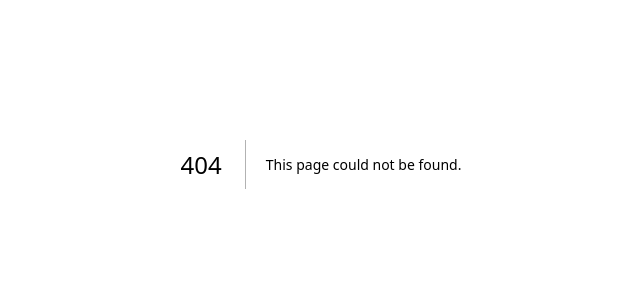
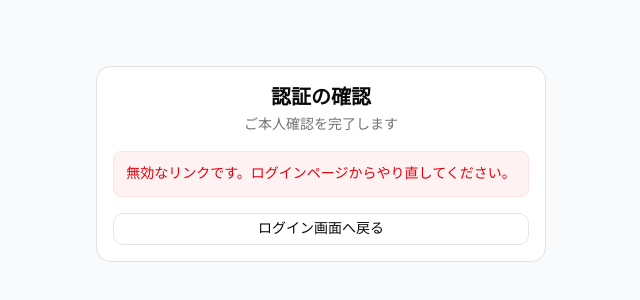
Before and after one commit to Garden-Tree/chodai-kakomon-hub, a Next.js app: page /auth/confirm in a window 1280 px wide. Before the commit this address had no page. Shown: the part 236-536 px from the top of the page, without its empty margins (319-959 px from the left). Built offline with nearby package versions, Linux system fonts and the light colour scheme.

Commit message:
feat: implement email verification flow with auth confirmation page and middleware protection

```diff
--- /dev/null
+++ b/src/app/auth/confirm/page.tsx
@@ -0,0 +1,107 @@
+'use client';
+
+import { Suspense, useState, useEffect } from 'react';
+import { useSearchParams, useRouter } from 'next/navigation';
+import { createClient } from '@/lib/supabase/client';
+import { Button } from '@/components/ui/button';
+import { Card, CardHeader, CardTitle, CardDescription, CardContent } from '@/components/ui/card';
+
+function ConfirmContent() {
+  const searchParams = useSearchParams();
+  const router = useRouter();
+  const [status, setStatus] = useState<'idle' | 'loading' | 'error'>('idle');
+  const [errorMessage, setErrorMessage] = useState('');
+
+  const token_hash = searchParams.get('token_hash');
+  const type = searchParams.get('type') as any;
+  const next = searchParams.get('next') ?? '/upload';
+
+  useEffect(() => {
+    // URLにハッシュパラメータ(#)で付与された場合にクエリとして取り出すためのフォールバック処理
+    // (万が一email templateで #token_hash="..." のようにした場合)
+    if (!token_hash && typeof window !== 'undefined' && window.location.hash) {
+      const hashParams = new URLSearchParams(window.location.hash.substring(1));
+      const hashToken = hashParams.get('token_hash');
+      const hashType = hashParams.get('type');
+      if (hashToken && hashType) {
+        // Here we could set state or redirect to include them as query params,
+        // but for now relying on query params is the standard for token_hash.
+      }
+    }
+
+    if (!token_hash || !type) {
+      setErrorMessage('無効なリンクです。ログインページからやり直してください。');
+      setStatus('error');
+    }
+  }, [token_hash, type]);
+
+  const handleConfirm = async () => {
+    if (!token_hash || !type) return;
+
+    setStatus('loading');
+    const supabase = createClient();
+
+    const { error } = await supabase.auth.verifyOtp({
+      token_hash,
+      type,
+    });
+
+    if (error) {
+      console.error('verifyOtp error:', error);
+      setErrorMessage('認証に失敗しました。リンクがすでに使用されたか、期限切れです。');
+      setStatus('error');
+    } else {
+      router.push(next);
+    }
+  };
+
+  if (status === 'error') {
+    return (
+      <div className="text-center space-y-4">
+        <div className="text-red-600 bg-red-50 p-3 rounded-md border border-red-100 text-sm">
+          {errorMessage}
+        </div>
+        <Button onClick={() => router.push('/login')} variant="outline" className="w-full">
+          ログイン画面へ戻る
+        </Button>
+      </div>
+    );
+  }
+
+  return (
+    <div className="text-center space-y-4">
+      <p className="text-sm text-slate-600 mb-6 leading-relaxed">
+        セキュリティシステム（大学のメールスキャナー等）によるリンクの自動消費を防ぐため、<br/>
+        以下のボタンをクリックしてログインを完了してください。
+      </p>
+      <Button
+        onClick={handleConfirm}
+        className="w-full font-bold"
+        size="lg"
+        disabled={status === 'loading' || !token_hash || !type}
+      >
+        {status === 'loading' ? '認証中...' : 'ログイン認証を完了する'}
+      </Button>
+    </div>
+  );
+}
+
+export default function ConfirmPage() {
+  return (
+    <div className="flex min-h-screen items-center justify-center bg-slate-50 px-4">
+      <Card className="w-full max-w-md border-slate-200">
+        <CardHeader>
+          <CardTitle className="text-xl font-bold text-center">認証の確認</CardTitle>
+          <CardDescription className="text-center">
+            ご本人確認を完了します
+          </CardDescription>
+        </CardHeader>
+        <CardContent>
+          <Suspense fallback={<div className="text-center py-4 text-sm text-slate-500">読み込み中...</div>}>
+            <ConfirmContent />
+          </Suspense>
+        </CardContent>
+      </Card>
+    </div>
+  );
+}
--- a/src/middleware.ts
+++ b/src/middleware.ts
@@ -14,7 +14,7 @@ export function middleware(request: NextRequest) {
   const { pathname } = request.nextUrl;
 
   // 認証・アップロード関連のルートやログイン画面自体はリダイレクトしない
-  const skipPaths = ['/login-common', '/upload', '/login', '/auth/callback'];
+  const skipPaths = ['/login-common', '/upload', '/login', '/auth/callback', '/auth/confirm'];
   if (skipPaths.some(path => pathname.startsWith(path))) {
     return NextResponse.next();
   }
```
